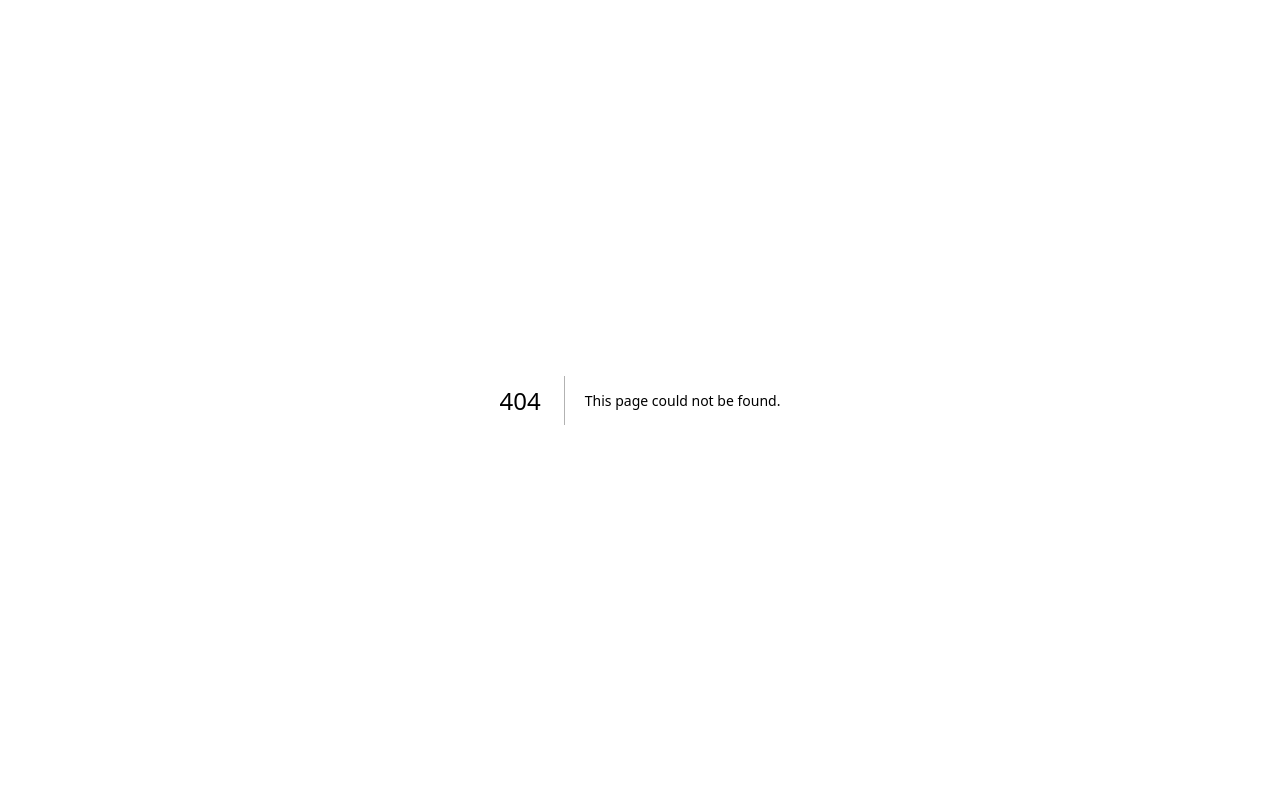
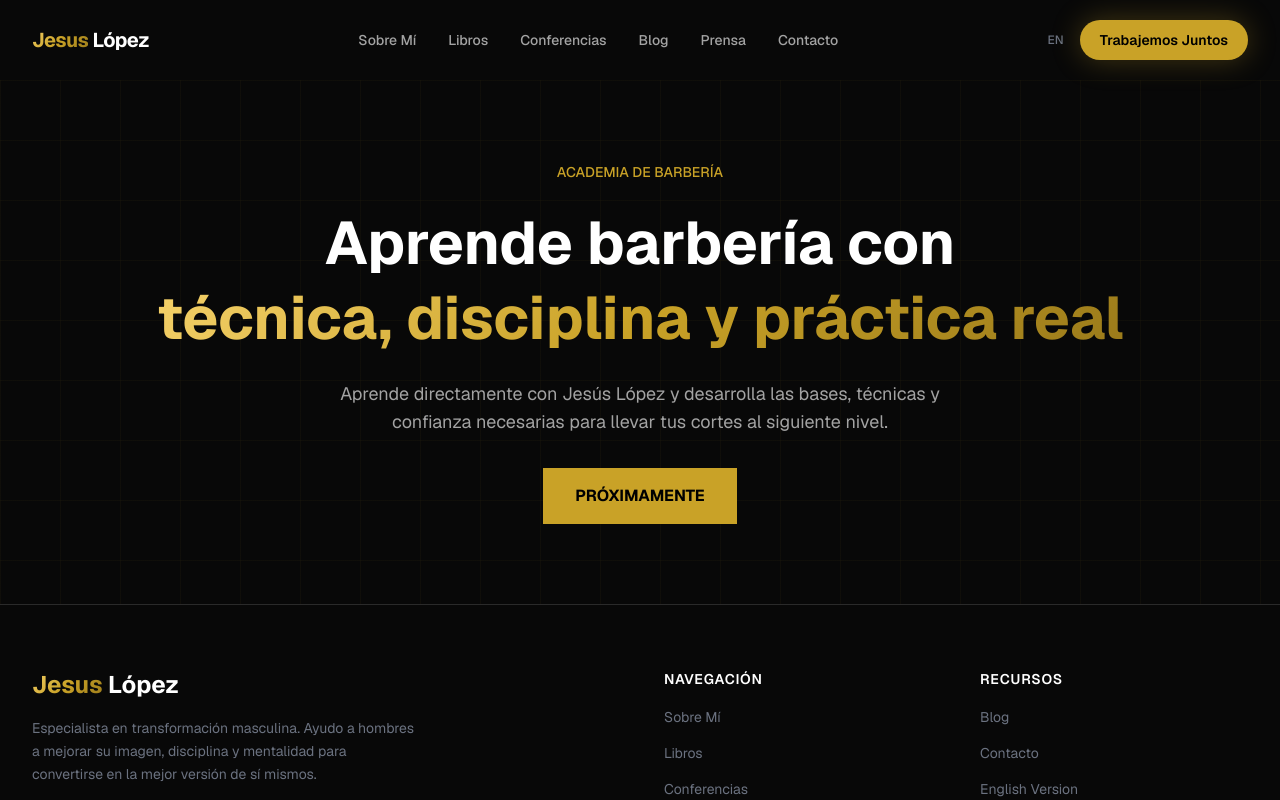
Before and after one commit to jesuslopezoficial/Jes-s-L-pez-website, a Next.js app: page /conferencias/academia/academia in a window 1280 px wide. Before the commit this address had no page. Shown: the top 800 px of the page. Built offline with nearby package versions, Linux system fonts and the light colour scheme.

Commit message:
101 Barber Academy

```diff
--- /dev/null
+++ b/src/app/conferencias/academia/academia/page.tsx
@@ -0,0 +1,42 @@
+import Header from "@/components/Header";
+import Footer from "@/components/Footer";
+
+export default function AcademiaPage() {
+  return (
+    <>
+      <Header />
+
+      <main className="pt-20">
+        <section className="py-20 bg-grid relative overflow-hidden">
+          <div className="max-w-7xl mx-auto px-4 sm:px-6 lg:px-8 text-center">
+
+            <div className="inline-flex items-center gap-2 text-[#C9A227] text-sm font-medium mb-6">
+              ACADEMIA DE BARBERÍA
+            </div>
+
+            <h1 className="text-5xl sm:text-6xl font-bold text-white leading-tight mb-6">
+              Aprende barbería con
+              <br />
+              <span className="text-gold-gradient">
+                técnica, disciplina y práctica real
+              </span>
+            </h1>
+
+            <p className="text-[#a3a3a3] text-lg max-w-2xl mx-auto mb-8">
+              Aprende directamente con Jesús López y desarrolla las bases,
+              técnicas y confianza necesarias para llevar tus cortes al
+              siguiente nivel.
+            </p>
+
+            <div className="inline-flex items-center justify-center px-8 py-4 bg-[#C9A227] text-black font-bold">
+              PRÓXIMAMENTE
+            </div>
+
+          </div>
+        </section>
+      </main>
+
+      <Footer />
+    </>
+  );
+}
```
